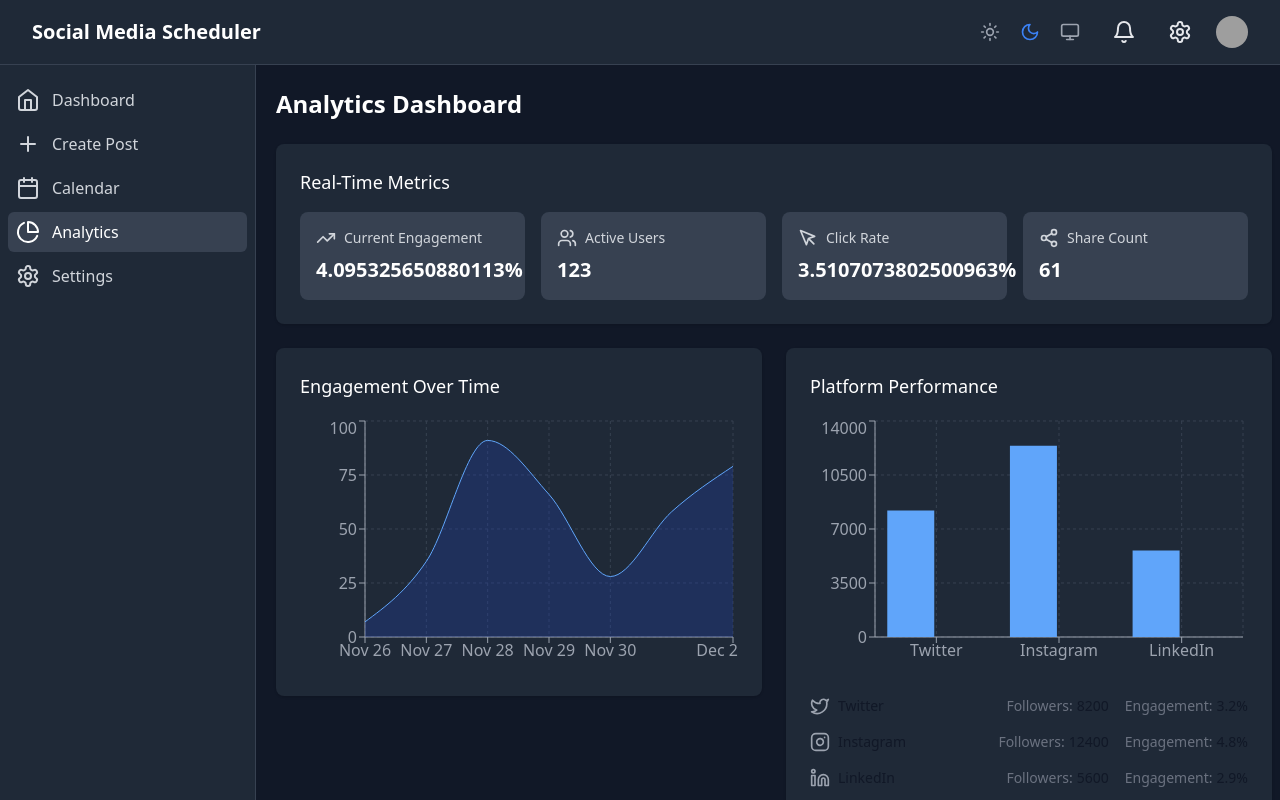
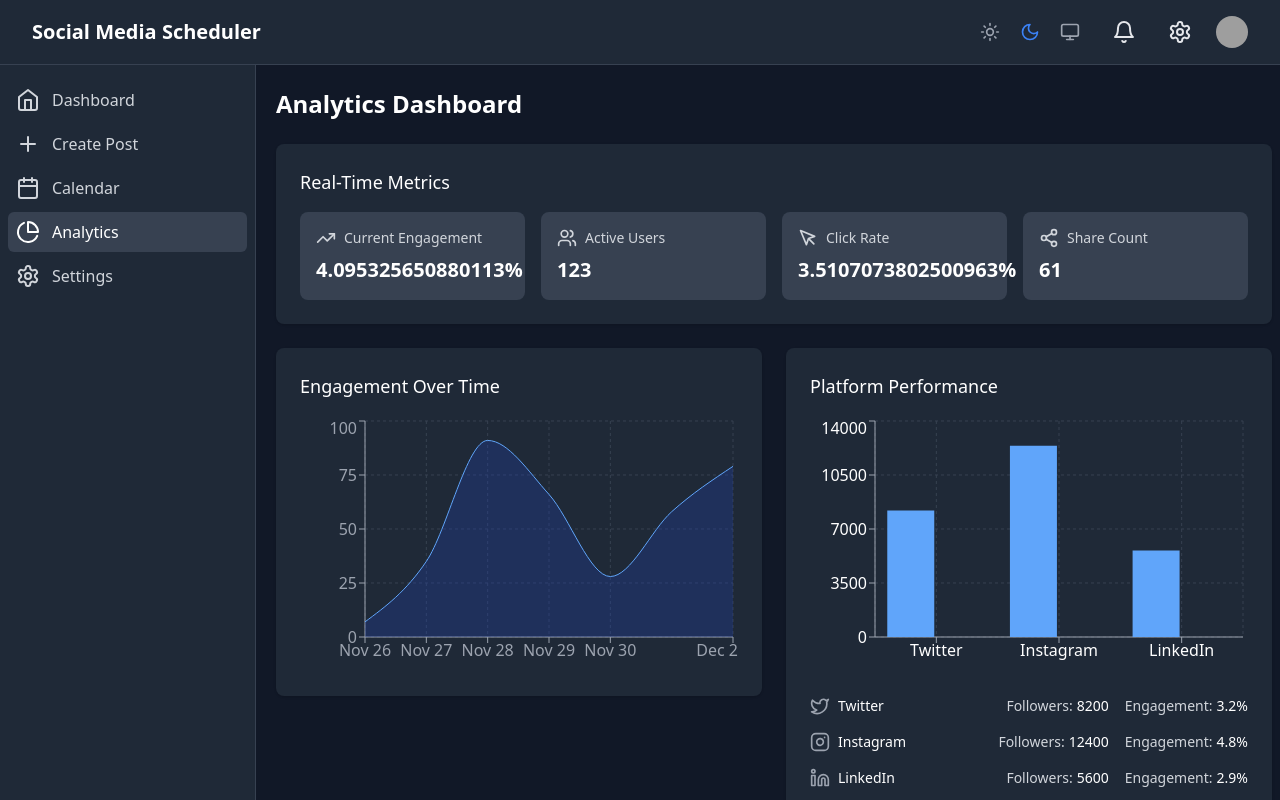
Before and after one commit to Ayyubiy90/social-media-scheduler, a React (Vite) app: page /analytics in a window 1280 px wide. Both pictures are taken after a click on the button 1030 px from the left and 32 px from the top of the page. Shown: the top 800 px of the page. Built offline with nearby package versions, Linux system fonts and the light colour scheme; grey boxes are pictures that could not be loaded.

Commit message:
fix: update text and icons visibility in dark mode for platform stats

```diff
--- a/src/components/analytics/PlatformStatsList.tsx
+++ b/src/components/analytics/PlatformStatsList.tsx
@@ -29,16 +29,16 @@ export function PlatformStatsList({ stats }: PlatformStatsListProps) {
         <div key={platform.name} className="flex items-center justify-between">
           <div className="flex items-center">
             {getPlatformIcon(platform.name)}
-            <span className="ml-2 text-sm font-medium text-gray-900">{platform.name}</span>
+            <span className="ml-2 text-sm font-medium text-gray-900 dark:text-white">{platform.name}</span>
           </div>
           <div className="flex space-x-4 text-sm">
             <div>
-              <span className="text-gray-500">Followers:</span>
-              <span className="ml-1 font-medium text-gray-900">{platform.followers}</span>
+              <span className="text-gray-500 dark:text-gray-300">Followers:</span>
+              <span className="ml-1 font-medium text-gray-900 dark:text-white">{platform.followers}</span>
             </div>
             <div>
-              <span className="text-gray-500">Engagement:</span>
-              <span className="ml-1 font-medium text-gray-900">{platform.engagement}%</span>
+              <span className="text-gray-500 dark:text-gray-300">Engagement:</span>
+              <span className="ml-1 font-medium text-gray-900 dark:text-white">{platform.engagement}%</span>
             </div>
           </div>
         </div>
--- a/src/components/analytics/charts/PlatformBarChart.tsx
+++ b/src/components/analytics/charts/PlatformBarChart.tsx
@@ -20,11 +20,11 @@ export function PlatformBarChart({ data }: PlatformBarChartProps) {
         <XAxis
           dataKey="name"
           stroke={isDark ? '#9CA3AF' : '#4B5563'}
-          tick={{ fill: isDark ? '#9CA3AF' : '#4B5563' }}
+          tick={{ fill: isDark ? '#FFFFFF' : '#4B5563' }}
         />
         <YAxis
           stroke={isDark ? '#9CA3AF' : '#4B5563'}
-          tick={{ fill: isDark ? '#9CA3AF' : '#4B5563' }}
+          tick={{ fill: isDark ? '#FFFFFF' : '#4B5563' }}
         />
         <Tooltip
           contentStyle={{
```
